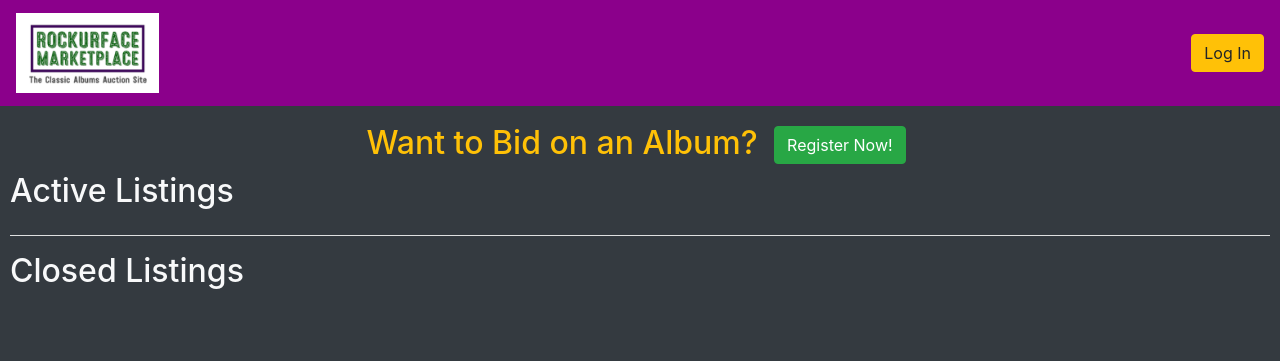
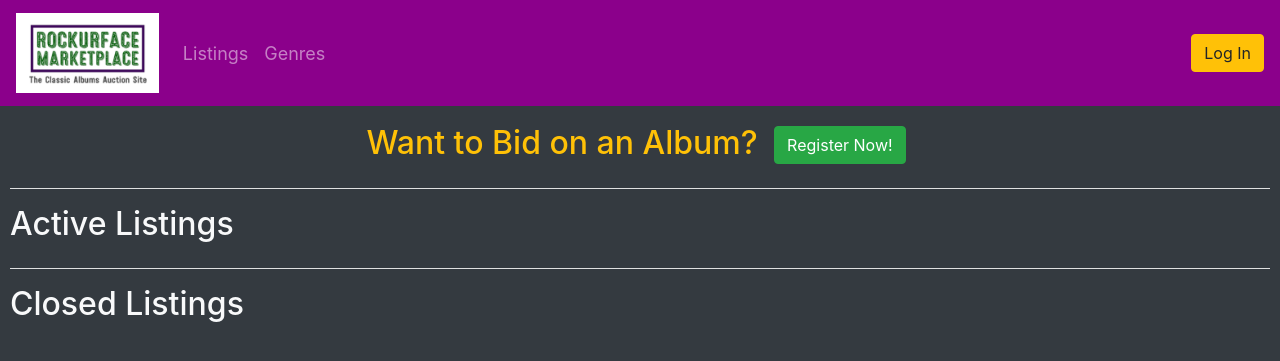
Before and after one commit to mrumiker/ebay-clone, a Django app: page / in a window 1280 px wide. Shown: the top 361 px of the page. Run offline with Django 3.2, Linux system fonts and the light colour scheme; data that the repository does not hold is empty; some libraries are stand-ins or nearby versions.

Commit message:
add All Genres page

```diff
--- a/auctions/templates/auctions/layout.html
+++ b/auctions/templates/auctions/layout.html
@@ -28,11 +28,13 @@
 
         <div class="collapse navbar-collapse" id="navbarSupportedContent">
             <ul class="navbar-nav mr-auto" style="font-size: large;">
-
-                {% if user.is_authenticated %}
                 <li class="nav-item">
                     <a class="nav-link" href="{% url 'index' %}">Listings</a>
                 </li>
+                <li class="nav-item">
+                    <a class="nav-link" href="{% url 'all_genres' %}">Genres</a>
+                </li>
+                {% if user.is_authenticated %}
                 <li class="nav-item">
                     <a class="nav-link" href="{% url 'create' %}">Post a Listing</a>
                 </li>
@@ -72,6 +74,7 @@
                     Now!</a>
             </h2>
         </div>
+        <hr class="bg-light" />
         {% endif %}
         {% block body %}
         {% endblock %}
--- a/auctions/urls.py
+++ b/auctions/urls.py
@@ -20,4 +20,5 @@ urlpatterns = [
          views.add_to_watchlist, name="add_to_watchlist"),
     path("albums/<int:user_id>", views.albums, name="albums"),
     path("genre/<str:genre_name>", views.genre, name="genre"),
+    path("all_genres", views.all_genres, name="all_genres"),
 ]
--- a/auctions/views.py
+++ b/auctions/views.py
@@ -288,6 +288,13 @@ def genre(request, genre_name):
     })
 
 
+def all_genres(request):
+    genres = Genre.objects.all()
+    return render(request, "auctions/genres.html", {
+        "genres": sorted(genres, key=lambda genre: genre.name)
+    })
+
+
 def test(request):
     album = Album.objects.get(id=1)
     return render(request, "auctions/test.html", {
```
Also changed, not shown: auctions/templates/auctions/genres.html (added, +26 -0 lines).
